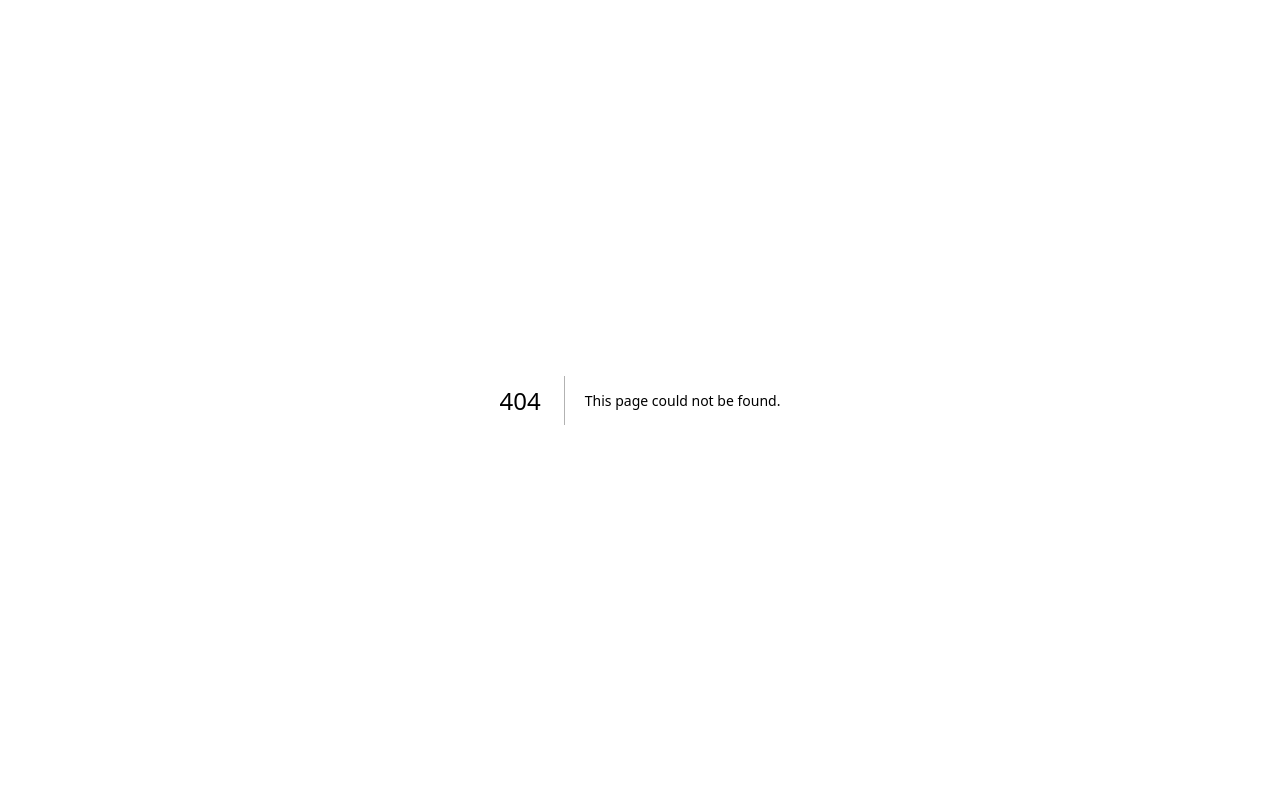
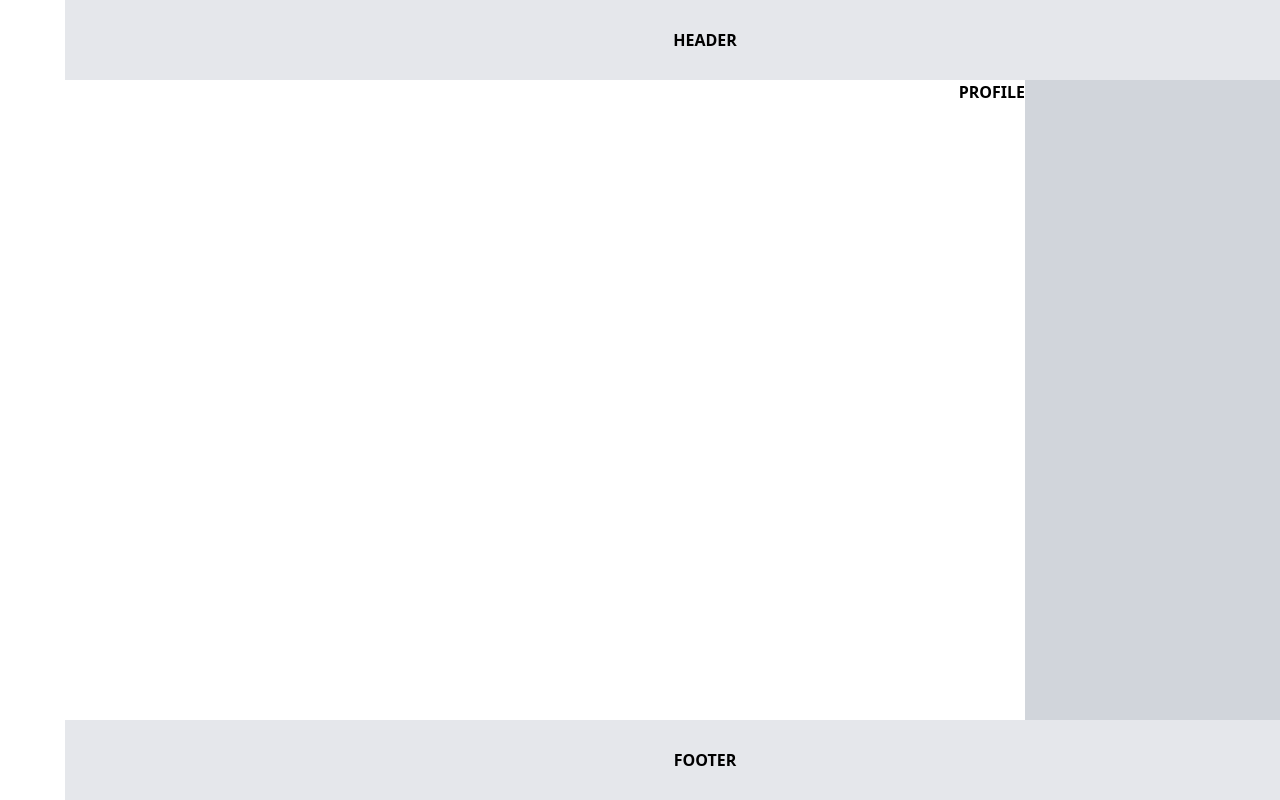
Before and after one commit to SalimiDev/tutoring-platform, a Next.js app: page /student/profile in a window 1280 px wide. Before the commit this address had no page. Built offline with nearby package versions, Linux system fonts and the light colour scheme.

Commit message:
Define blogs,courses,profile,not-found and error routes

```diff
--- /dev/null
+++ b/src/app/blog/page.tsx
@@ -0,0 +1,4 @@
+export default async function Blog() {
+    throw "error message";
+    return <div>Blog</div>;
+}
--- /dev/null
+++ b/src/app/error.tsx
@@ -0,0 +1,5 @@
+"use client";
+
+export default function Error() {
+    return <div className="text-3xl flex justify-center items-center text-red-800">Error</div>;
+}
--- a/src/app/layout.tsx
+++ b/src/app/layout.tsx
@@ -2,8 +2,12 @@
 
 export default function RootLayout({ children }: { children: React.ReactNode }) {
     return (
-        <html lang="en">
-            <body>{children}</body>
+        <html lang="en" dir="rtl">
+            <body className="flex flex-col min-h-screen font-bold uppercase">
+                <header className="bg-gray-200 flex items-center justify-center h-20">header</header>
+                <div className="flex-1 flex">{children}</div>
+                <footer className="bg-gray-200 flex items-center justify-center h-20">footer</footer>
+            </body>
         </html>
     );
 }
--- /dev/null
+++ b/src/app/not-found.tsx
@@ -0,0 +1,3 @@
+export default async function NotFound() {
+    return <div className="text-3xl flex justify-center items-center text-red-800">Not Found</div>;
+}
--- /dev/null
+++ b/src/app/student/courses/page.tsx
@@ -0,0 +1,3 @@
+export default async function Courses() {
+    return <div>Courses</div>;
+}
--- /dev/null
+++ b/src/app/student/layout.tsx
@@ -0,0 +1,10 @@
+import { ReactNode } from "react";
+
+export default function StudentLayout({ children }: { children: ReactNode }) {
+    return (
+        <>
+            <aside className="bg-gray-300 w-80 flex justify-center items-center"></aside>
+            <main>{children}</main>
+        </>
+    );
+}
--- /dev/null
+++ b/src/app/student/profile/page.tsx
@@ -0,0 +1,3 @@
+export default async function Profile() {
+    return <div>Profile</div>;
+}
```
